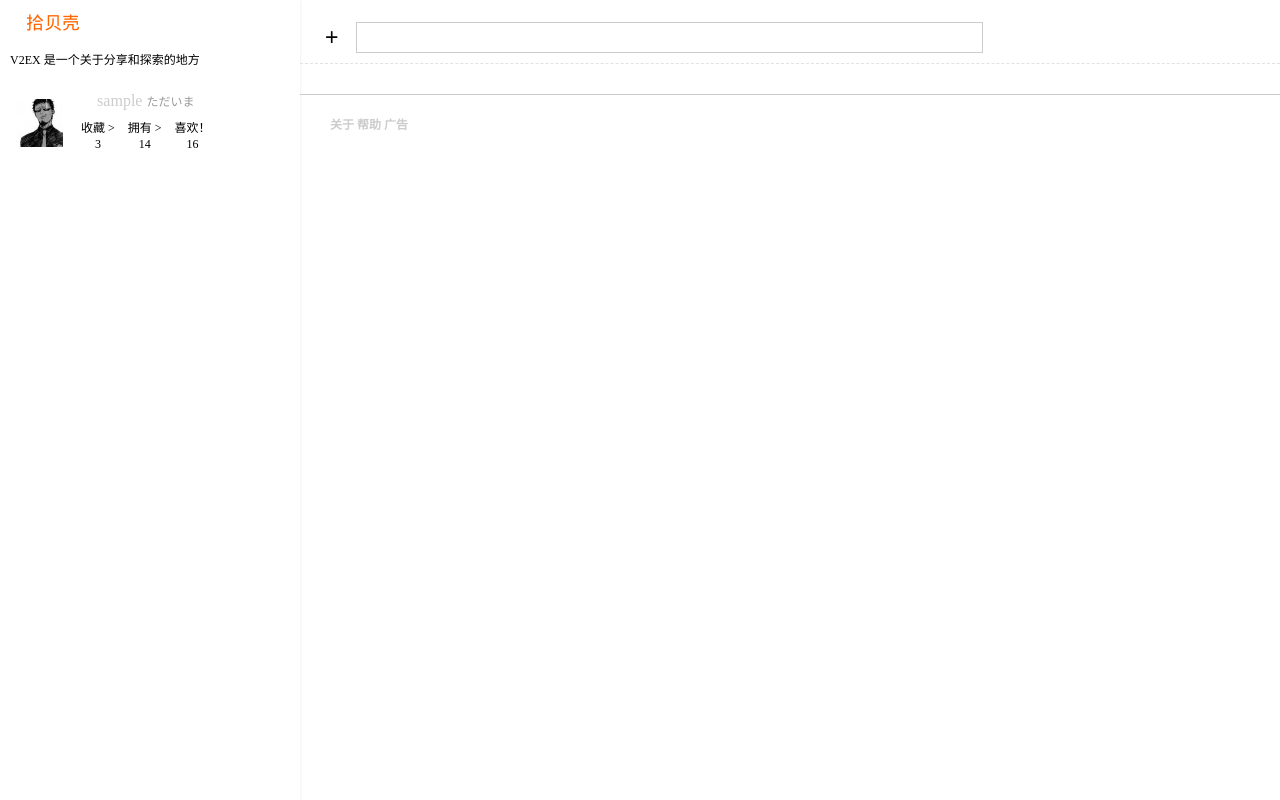
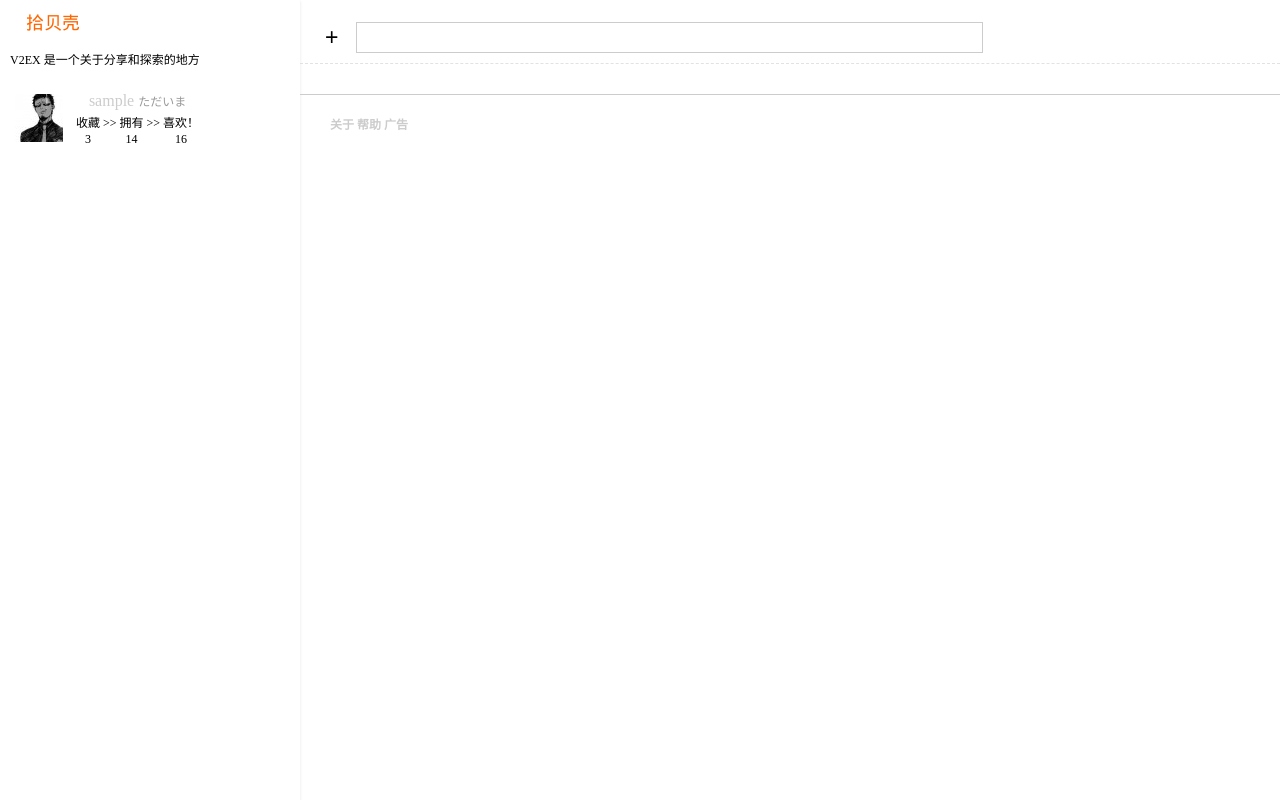
Before and after one commit to fay/tao, a Flask app: page / in a window 1280 px wide. Run offline with Flask 2, Linux system fonts and the light colour scheme; the visitor is signed in with stand-in values (Sample User, id 1); data that the repository does not hold is empty.

Commit message:
stats minor refinement

```diff
--- a/static/css/style.css
+++ b/static/css/style.css
@@ -155,6 +155,10 @@ a:link, a:visited, a:active {
   *display: inline;
 }
 
+.stats .col {
+  padding: 0;
+}
+
 .like {
   margin-right: 4px;
   margin-left: 7px;
--- a/tao/templates/base.html
+++ b/tao/templates/base.html
@@ -31,16 +31,16 @@
               <div class="sep5"></div>
               <div class="stats">
                 <div class="col">
-                  <div>收藏 &gt;</div>
-                  <div class="num"> 3</div>
+                  <div>收藏</div>
+                  <div class="num">3</div>
                 </div>
                 <div class="col">
-                <div>拥有 &gt;</div>
-                <div class="num"> 14</div>
+                  <div> &gt;&gt; 拥有 &gt;&gt;</div>
+                  <div class="num">14</div>
                 </div>
                 <div class="col">
-                <div>喜欢！</div>
-                <div class="num"> 16</div>
+                  <div>喜欢！</div>
+                  <div class="num">16</div>
                 </div>
               </div>
             </div>
```
